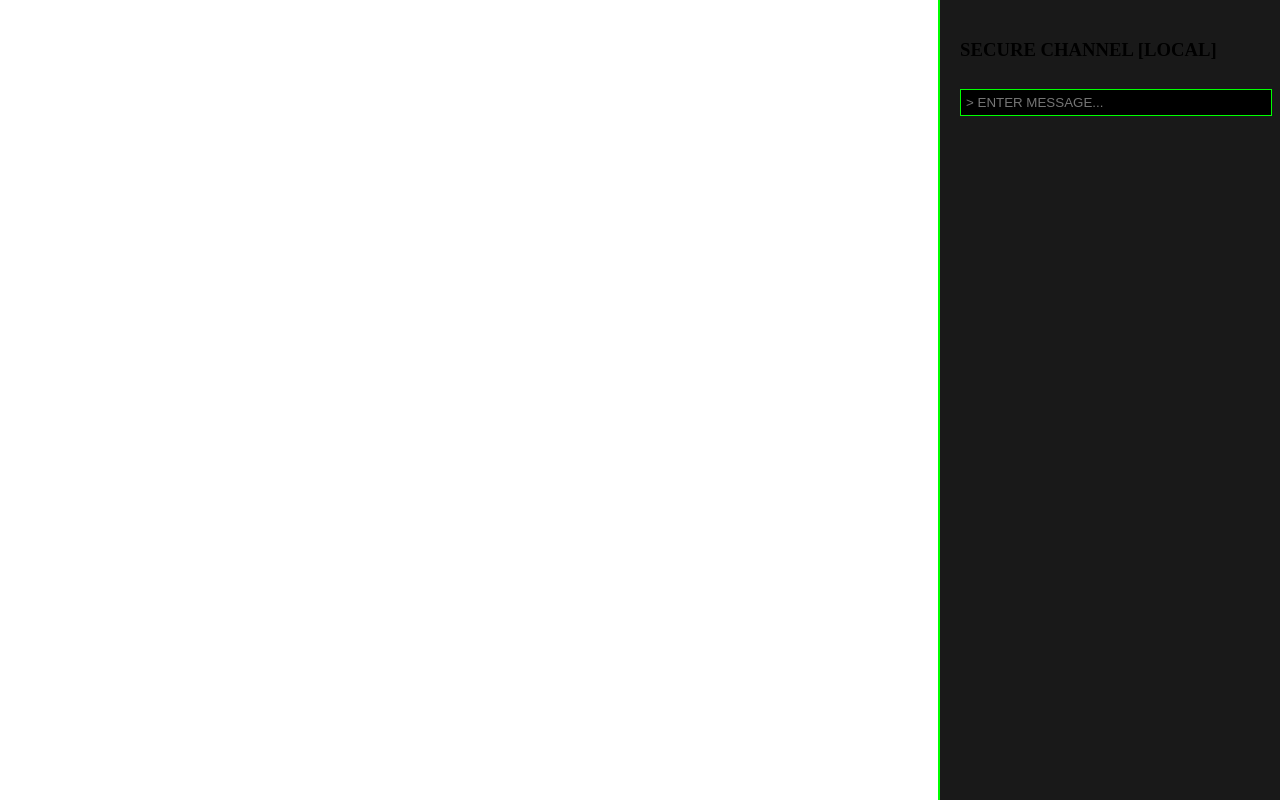
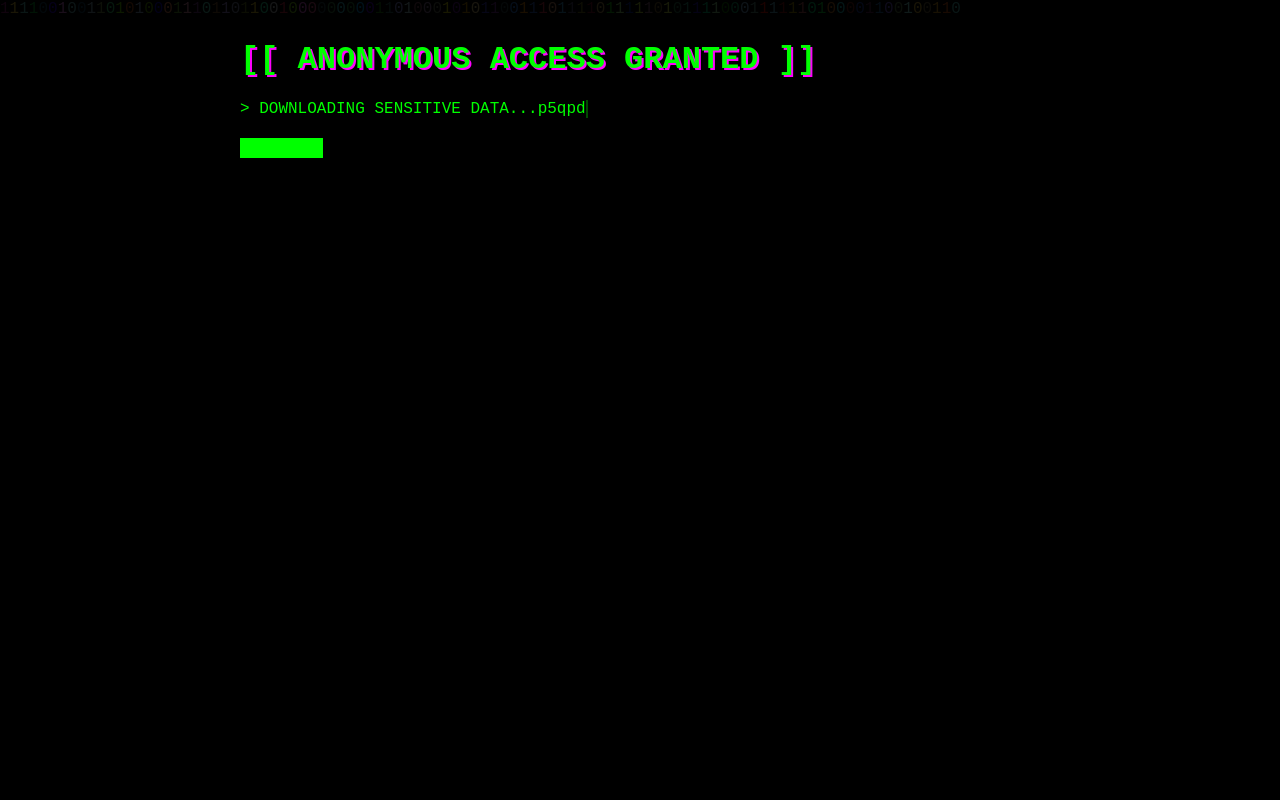
Before and after one commit to Rohitvinoj/index.html, a plain HTML site: page index.html in a window 1280 px wide. Drawn offline with Linux system fonts and the light colour scheme.

Commit message:
Update index.html

```diff
--- a/index.html
+++ b/index.html
@@ -1,101 +1,188 @@
 <!DOCTYPE html>
 <html lang="en">
 <head>
-    <!-- Previous head content remains same -->
+    <meta charset="UTF-8">
+    <meta name="viewport" content="width=device-width, initial-scale=1.0">
+    <title>ANONYMOUS ACCESS</title>
     <style>
-        /* Add these new styles */
-        #chat-sidebar {
-            position: fixed;
-            right: 0;
-            top: 0;
-            width: 300px;
-            height: 100vh;
-            background: rgba(0, 0, 0, 0.9);
-            border-left: 2px solid #00ff00;
+        body {
+            background-color: #000000;
+            color: #00ff00;
+            font-family: 'Courier New', monospace;
+            margin: 0;
             padding: 20px;
-            overflow-y: auto;
+            overflow: hidden;
         }
 
-        .message {
-            margin: 10px 0;
-            padding: 5px;
-            border-bottom: 1px dashed #00ff0033;
+        #container {
+            max-width: 800px;
+            margin: 0 auto;
         }
 
-        #message-input {
-            background: black;
-            color: #00ff00;
-            border: 1px solid #00ff00;
-            padding: 5px;
-            width: 100%;
-            margin-top: 10px;
+        .glitch {
+            animation: glitch 1s infinite;
         }
 
-        .user-id {
-            color: #00ffff;
-            font-weight: bold;
+        @keyframes glitch {
+            0% { text-shadow: 2px 2px #ff00ff; }
+            25% { text-shadow: -2px -2px #00ffff; }
+            50% { text-shadow: 2px -2px #ff00ff; }
+            75% { text-shadow: -2px 2px #00ffff; }
+            100% { text-shadow: 2px 2px #ff00ff; }
+        }
+
+        .typing {
+            border-right: 2px solid #00ff00;
+            animation: typing 0.5s infinite;
+        }
+
+        @keyframes typing {
+            from { border-color: transparent; }
+            to { border-color: #00ff00; }
+        }
+
+        #progress-bar {
+            width: 0%;
+            height: 20px;
+            background-color: #00ff00;
+            transition: width 0.5s;
+            margin: 20px 0;
+        }
+
+        .matrix-bg {
+            position: fixed;
+            top: 0;
+            left: 0;
+            right: 0;
+            bottom: 0;
+            z-index: -1;
+            opacity: 0.1;
+        }
+
+        #emoji-container {
+            position: fixed;
+            top: 0;
+            left: 0;
+            right: 0;
+            bottom: 0;
+            pointer-events: none;
+            z-index: 999;
+        }
+
+        .emoji {
+            position: absolute;
+            font-size: 24px;
+            animation: float 5s linear infinite;
+        }
+
+        @keyframes float {
+            0% { transform: translateY(100vh) rotate(0deg); }
+            100% { transform: translateY(-100vh) rotate(360deg); }
         }
     </style>
 </head>
 <body>
-    <!-- Previous body content remains same -->
-
-    <!-- Add Chat Sidebar -->
-    <div id="chat-sidebar">
-        <h3>SECURE CHANNEL [LOCAL]</h3>
-        <div id="messages"></div>
-        <input type="text" id="message-input" placeholder="> ENTER MESSAGE...">
+    <div class="matrix-bg" id="matrix"></div>
+    <div id="emoji-container"></div>
+    <div id="container">
+        <h1 class="glitch">[[ ANONYMOUS ACCESS GRANTED ]]</h1>
+        <p id="output">> INITIALIZING SYSTEM SCAN...</p>
+        <div id="progress-bar"></div>
+        <p id="final-message" style="display: none;">
+            > WELCOME, USER.<br>
+            > YOUR IDENTITY IS HIDDEN.<br>
+            > SYSTEM STATUS: <span class="glitch">SECURE</span><br>
+            > EMOJIS DETECTED: <span id="emoji-count">0</span><br>
+            > PRESS ESC TO EXIT.
+        </p>
     </div>
 
     <script>
-        // User Management
-        let userId = localStorage.getItem('userId');
-        if (!userId) {
-            userId = 'USER-' + Math.random().toString(36).substr(2, 6).toUpperCase();
-            localStorage.setItem('userId', userId);
+        const messages = [
+            "> ACCESSING MAINFRAME...",
+            "> BYPASSING SECURITY...",
+            "> DOWNLOADING SENSITIVE DATA...",
+            "> LOCATING IP ADDRESS...",
+            "> FOUND: 192.168.1.1",
+            "> GPS COORDINATES ACQUIRED...",
+            "> ENCRYPTING FILES...",
+            "> SCANNING WEBCAM...",
+            "> MICROPHONE ACCESS GRANTED..."
+        ];
+
+        const output = document.getElementById('output');
+        const progressBar = document.getElementById('progress-bar');
+        const finalMessage = document.getElementById('final-message');
+        const emojiContainer = document.getElementById('emoji-container');
+        const emojiCount = document.getElementById('emoji-count');
+        let currentProgress = 0;
+        let emojiTotal = 0;
+
+        const weirdEmojis = ["👾", "💻", "🖥️", "🔐", "🕵️", "👁️", "🗝️", "🔑", "🛡️", "⚔️", "🌐", "📡", "🛸", "👽", "🤖", "🧬", "🔮", "⚡", "☢️", "☣️"];
+
+        function randomHex() {
+            return Math.floor(Math.random() * 256).toString(16).padStart(2, '0');
         }
 
-        // Show user ID in main content
-        const finalMessage = document.getElementById('final-message');
-        finalMessage.innerHTML += `<br>Your Security ID: <span class="user-id">${userId}</span>`;
+        function createMatrixEffect() {
+            const chars = '01';
+            const matrix = document.getElementById('matrix');
 
-        // Chat System
-        const messagesDiv = document.getElementById('messages');
-        const messageInput = document.getElementById('message-input');
-
-        // Load messages from localStorage
-        let messages = JSON.parse(localStorage.getItem('messages')) || [];
-        function renderMessages() {
-            messagesDiv.innerHTML = messages.map(msg => `
-                <div class="message">
-                    <span class="user-id">${msg.userId}:</span>
-                    ${msg.text}
-                </div>
-            `).join('');
+            setInterval(() => {
+                matrix.innerHTML = Array(100).fill().map(() =>
+                    `<span style="color:#${randomHex()}${randomHex()}${randomHex()}">${chars[Math.floor(Math.random() * chars.length)]}</span>`
+                ).join('');
+            }, 100);
         }
 
-        // Send message
-        messageInput.addEventListener('keypress', (e) => {
-            if (e.key === 'Enter' && messageInput.value.trim() !== '') {
-                messages.push({
-                    text: messageInput.value,
-                    userId: userId,
-                    timestamp: new Date().toLocaleTimeString()
-                });
+        function spawnWeirdEmoji() {
+            const emoji = document.createElement('div');
+            emoji.className = 'emoji';
+            emoji.textContent = weirdEmojis[Math.floor(Math.random() * weirdEmojis.length)];
+            emoji.style.left = `${Math.random() * 100}vw`;
+            emoji.style.animationDuration = `${Math.random() * 5 + 3}s`;
+            emojiContainer.appendChild(emoji);
+            emojiTotal++;
+            emojiCount.textContent = emojiTotal;
 
-                // Save to localStorage
-                localStorage.setItem('messages', JSON.stringify(messages));
+            setTimeout(() => {
+                emoji.remove();
+            }, 8000);
+        }
 
-                // Render messages
-                renderMessages();
-                messageInput.value = '';
+        function simulateHack() {
+            let messageIndex = 0;
+
+            const interval = setInterval(() => {
+                output.innerHTML = messages[messageIndex] +
+                    `<span class="typing">${Math.random().toString(36).substr(2, 5)}</span>`;
+
+                currentProgress += Math.random() * 5;
+                progressBar.style.width = Math.min(currentProgress, 100) + '%';
+
+                if(messageIndex >= messages.length - 1) {
+                    clearInterval(interval);
+                    progressBar.style.width = '100%';
+                    setTimeout(() => {
+                        output.style.display = 'none';
+                        finalMessage.style.display = 'block';
+                        setInterval(spawnWeirdEmoji, 1000);
+                    }, 2000);
+                }
+                messageIndex++;
+            }, 1500);
+        }
+
+        // Start effects
+        createMatrixEffect();
+        simulateHack();
+
+        // Add keyboard listener
+        document.addEventListener('keydown', (e) => {
+            if(e.key === 'Escape') {
+                document.location.reload();
             }
         });
-
-        // Initial render
-        renderMessages();
-
-        // Previous JavaScript code remains same
     </script>
 </body>
 </html>
```
